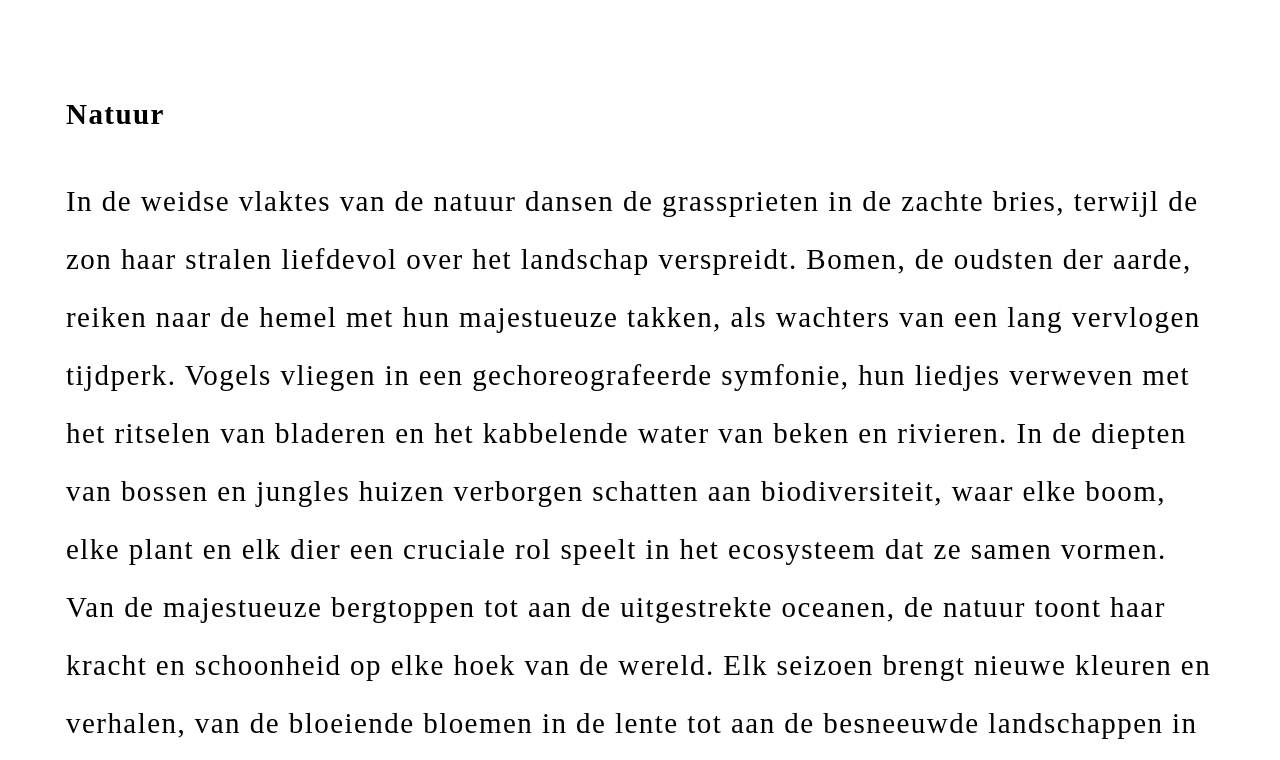
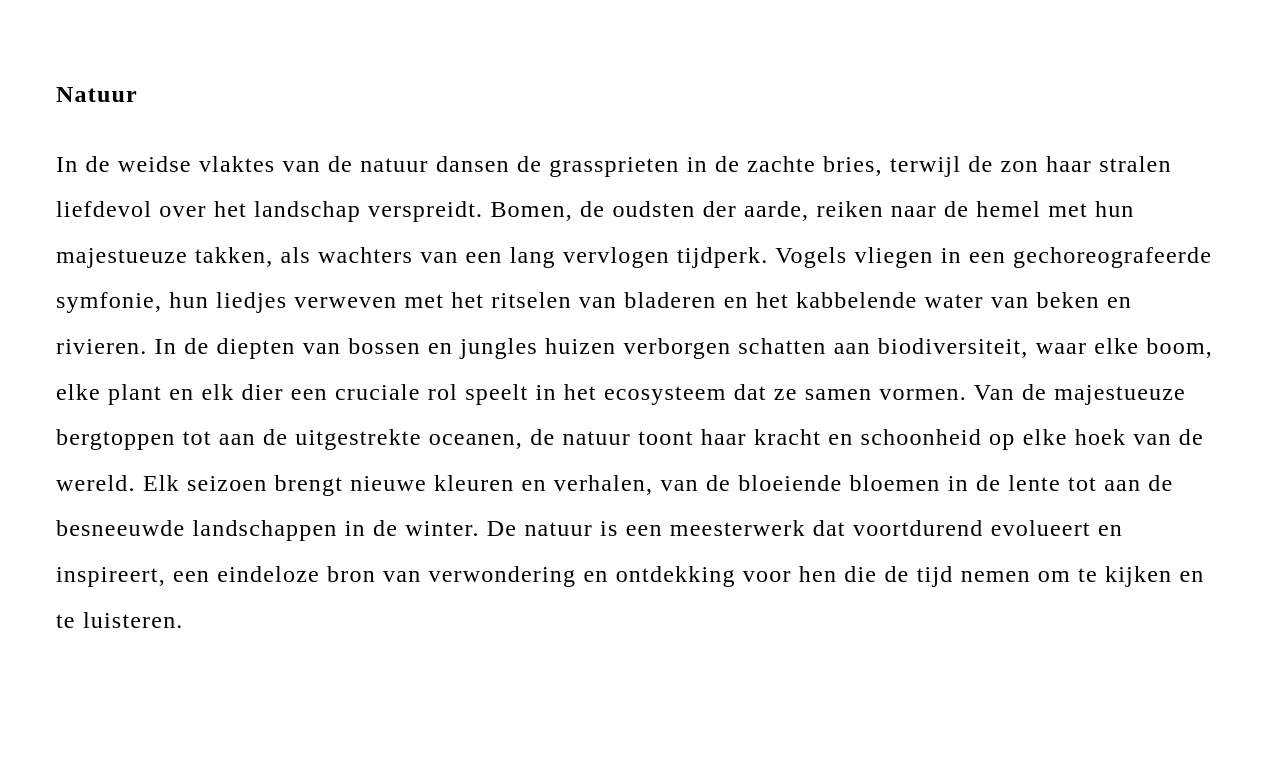
Before and after one commit to yelunl/HCD, a plain HTML site: page index.html in a window 1280 px wide. Shown: the top 760 px of the page. Drawn offline with Linux system fonts and the light colour scheme.

Commit message:
change font-size

```diff
--- a/style.css
+++ b/style.css
@@ -6,11 +6,11 @@ button {
 }
 
 * {
-    font-size: 29px;
+    font-size: 24px;
 }
 
 h1, p {
-    line-height: 2rem;
+    line-height: 1.9rem;
     letter-spacing: 0.05rem;
 }
 
```
